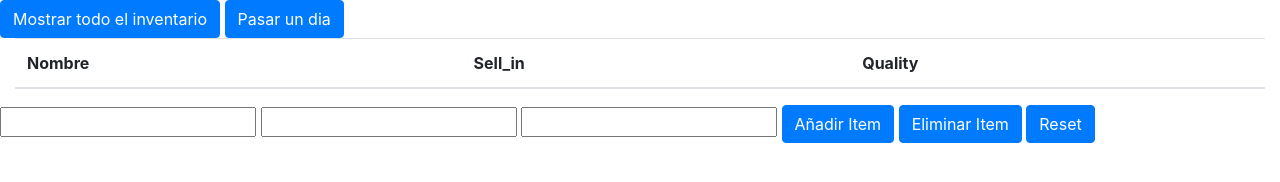
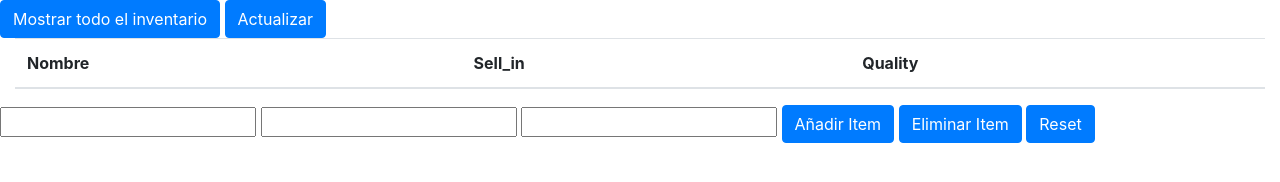
Before and after one commit to JJimenez-1/Api_rest_gildedrose, a plain HTML site: page client-side-js/index.html in a window 1280 px wide. Drawn offline with nearby package versions, Linux system fonts and the light colour scheme.

Commit message:
refactor(index.html): Cambiar nombre boton
Hemos cambiado el nombre del boton de pasar un dia a actualizar

```diff
--- a/client-side-js/index.html
+++ b/client-side-js/index.html
@@ -12,7 +12,7 @@
   <body>
 
     <button id="inventario" type="button" class="btn btn-primary">Mostrar todo el inventario</button>
-    <button id="passoneday" type="button" class="btn btn-primary">Pasar un dia</button>
+    <button id="passoneday" type="button" class="btn btn-primary">Actualizar</button>
     <div class="col-auto">
         <table class="table table-striped">
             <thead>
```
